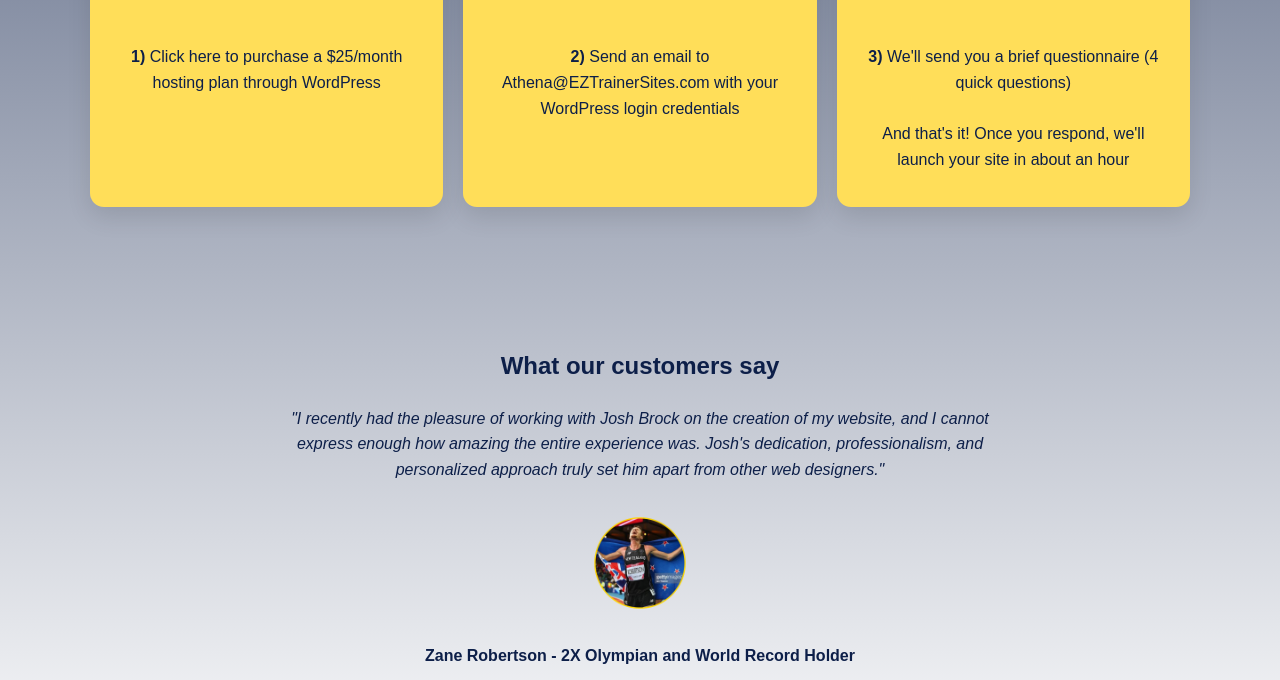
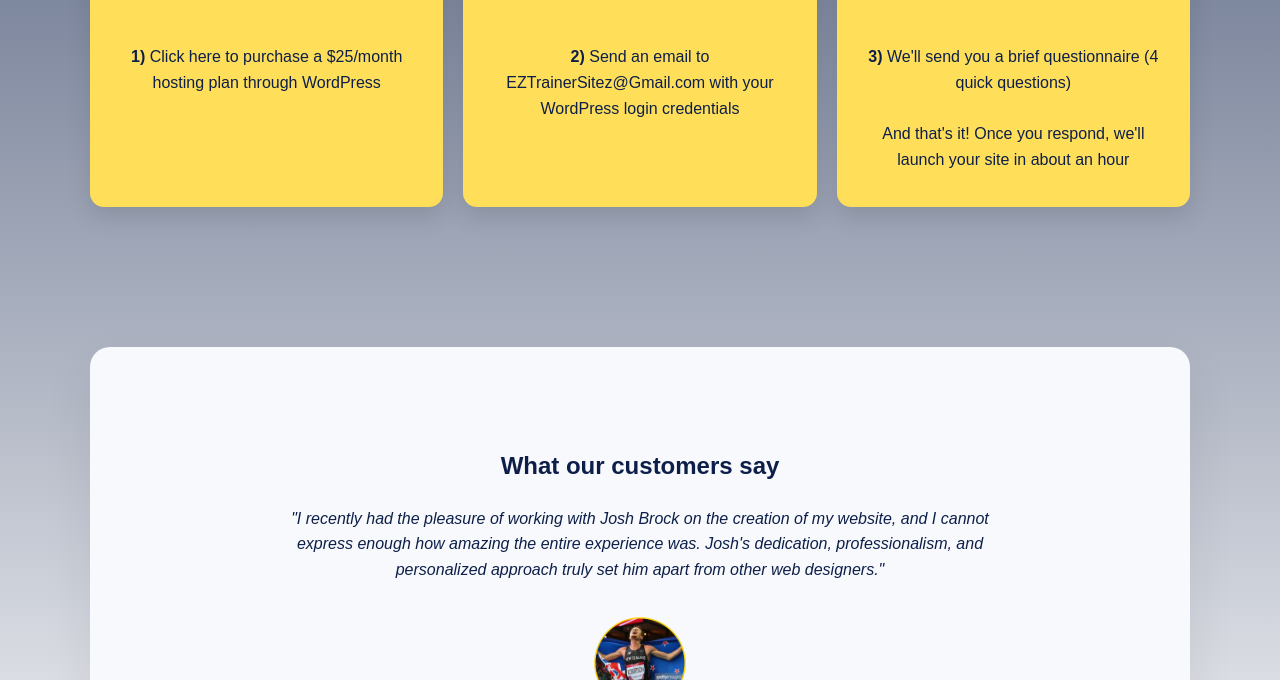
Before and after one commit to jbrock222/jbrock222.github.io, a plain HTML site: page index.html in a window 1280 px wide. Shown: the part 829-1509 px from the top of the page. Drawn offline with Linux system fonts and the light colour scheme.

Commit message:
Update index.html

```diff
--- a/index.html
+++ b/index.html
@@ -4,6 +4,10 @@
   <meta charset="UTF-8" />
   <meta name="viewport" content="width=device-width, initial-scale=1.0" />
   <title>EZTrainerSites</title>
+
+  <!-- Favicon -->
+  <link rel="icon" href="Logo.png" type="image/png">
+
   <style>
     * { margin: 0; padding: 0; box-sizing: border-box; font-family: Arial, sans-serif; }
 
@@ -89,10 +93,14 @@
       transform: translateY(-20px);
     }
 
-    /* TESTIMONIAL */
+    /* TESTIMONIAL (Enhanced) */
     .testimonial {
-      padding: 80px 0;
+      padding: 100px 40px;
       text-align: center;
+      background: #f8f9fc;
+      border-radius: 20px;
+      margin: 80px auto;
+      box-shadow: 0 20px 50px rgba(0,0,0,0.08);
     }
 
     .testimonial img {
@@ -137,6 +145,7 @@
       .hero, .about { grid-template-columns: 1fr; text-align: center; }
       .cards { grid-template-columns: 1fr; }
       .hero img { width: 100%; transform: none; }
+      .testimonial { padding: 60px 20px; }
     }
   </style>
 </head>
@@ -168,7 +177,7 @@
       </div>
       <div class="card fade">
         <img src="Email.png" alt="Email">
-        <p><strong>2)</strong> Send an email to Athena@EZTrainerSites.com with your WordPress login credentials</p>
+        <p><strong>2)</strong> Send an email to EZTrainerSitez@Gmail.com with your WordPress login credentials</p>
       </div>
       <div class="card fade">
         <img src="Questions.png" alt="Questions">
@@ -203,7 +212,6 @@
   </section>
 
   <script>
-    // Force page to load at top
     window.onload = function() {
       window.scrollTo(0, 0);
     };
```
